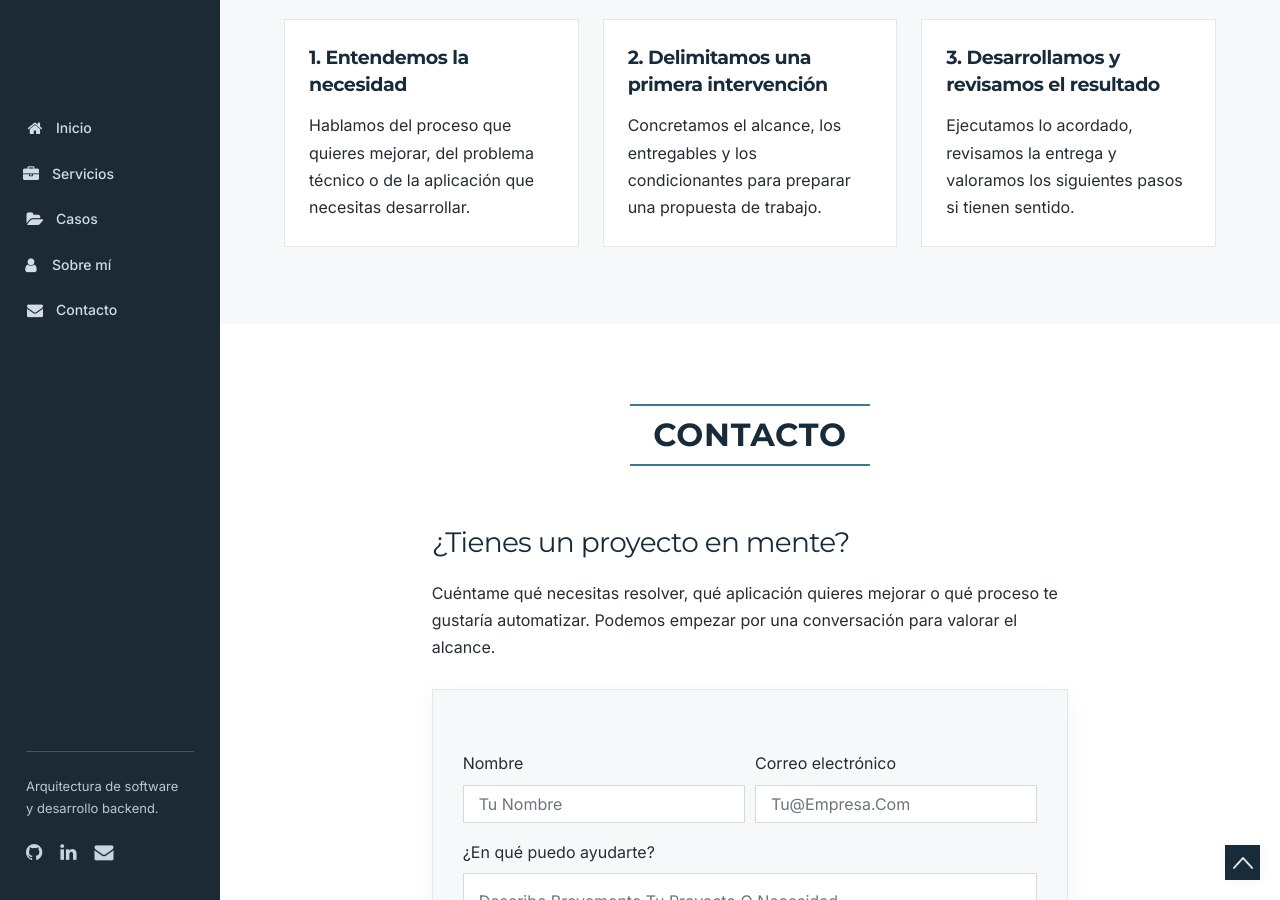
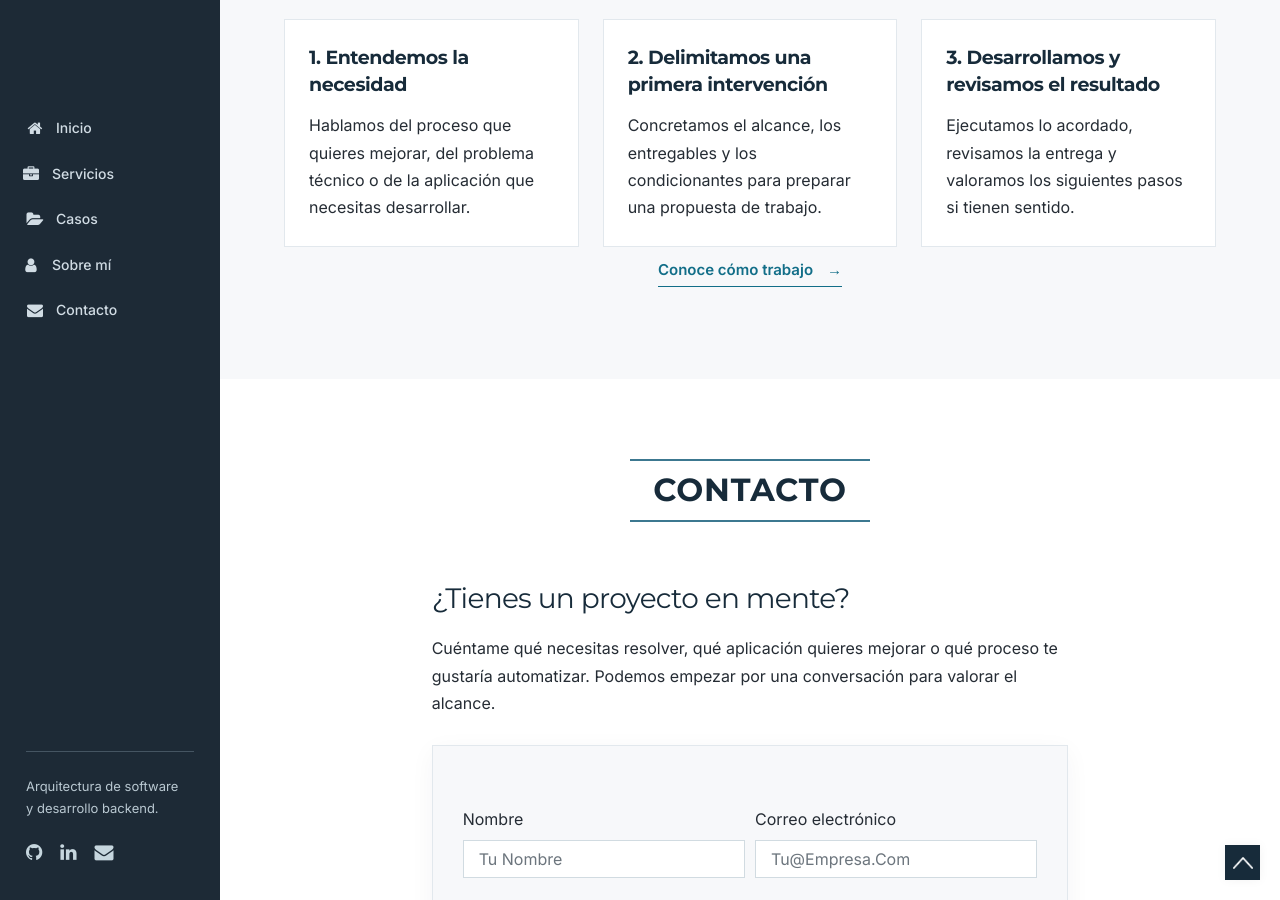
Before and after one commit to dabiz-me/dabiz.me, a Jekyll site: the page built from index.html, in a window 1280 px wide and 900 px high, scrolled down 2644 px. Built offline with Jekyll 4.4.1, drawn with Linux system fonts in a browser that asks for light colours.

Commit message:
refactor(v3.1): simplify landing and link professional profile

```diff
--- a/_includes/collaboration_section.html
+++ b/_includes/collaboration_section.html
@@ -21,6 +21,9 @@
           <p>Ejecutamos lo acordado, revisamos la entrega y valoramos los siguientes pasos si tienen sentido.</p>
         </article>
       </div>
+      {% unless page.url == '/como-trabajo/' %}
+      <p class="text-center dabiz-collaboration-more"><a class="dabiz-personal-link" href="{{ '/como-trabajo/' | relative_url }}">Conoce cómo trabajo <span aria-hidden="true">→</span></a></p>
+      {% endunless %}
     </div>
   </div>
 </section>
```
